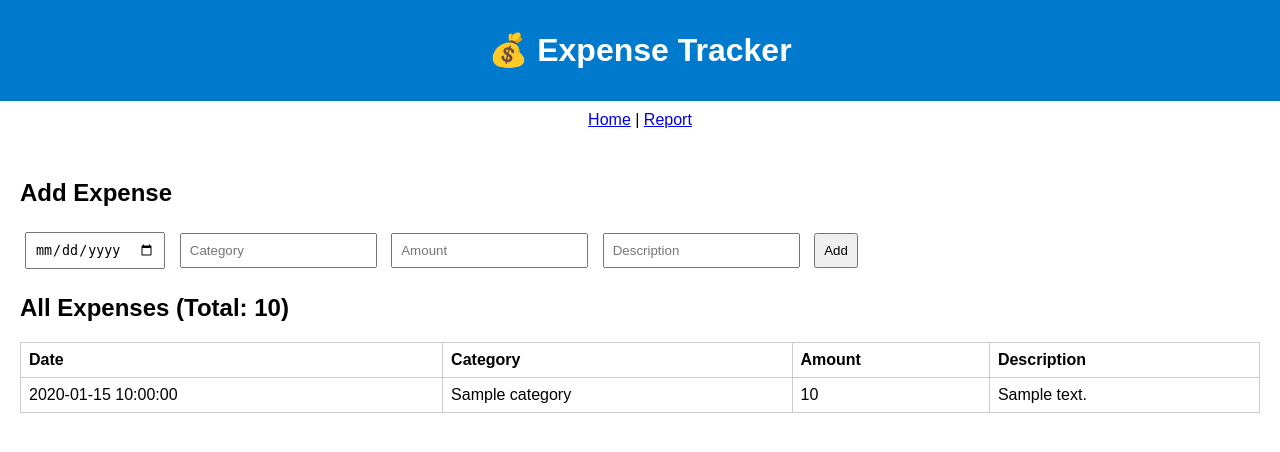
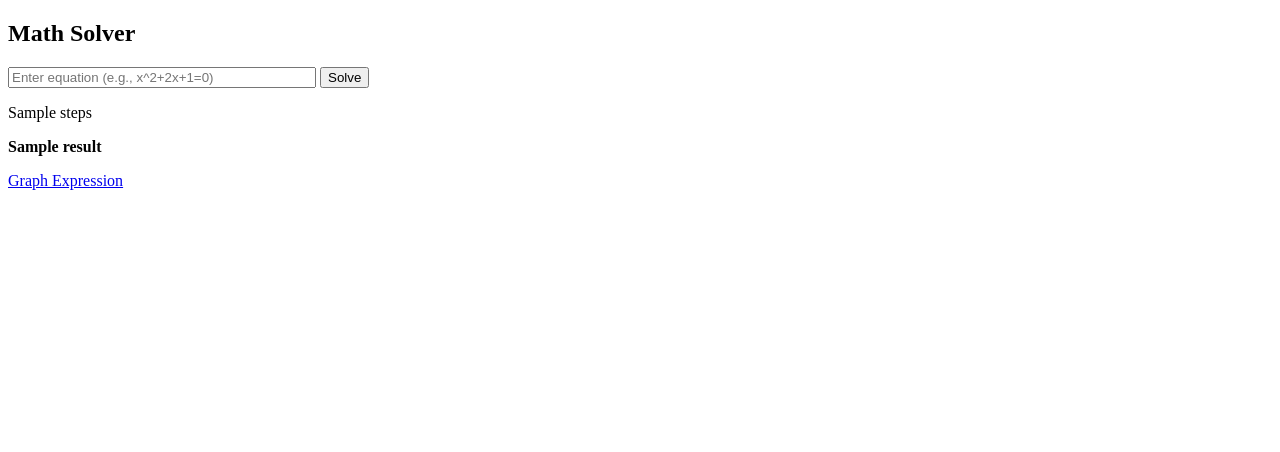
Before and after one commit to Bijush/my-python-app, a Flask app: template templates/index.html in a window 1280 px wide. Shown: the top 452 px of the page. Run offline with Flask 3, Linux system fonts and the light colour scheme; the template is opened without the code that fills it: most values are stand-ins (such as "Sample title", 1, 10 or a date in 2020).

Commit message:
Add files via upload

```diff
--- a/templates/index.html
+++ b/templates/index.html
@@ -1,20 +1,14 @@
-{% extends "layout.html" %}
-{% block content %}
-  <h2>Add Expense</h2>
-  <form method="post">
-    <input type="date" name="date" required>
-    <input type="text" name="category" placeholder="Category" required>
-    <input type="number" step="0.01" name="amount" placeholder="Amount" required>
-    <input type="text" name="description" placeholder="Description">
-    <button type="submit">Add</button>
-  </form>
-  <h2>All Expenses (Total: {{ total }})</h2>
-  <table>
-    <tr><th>Date</th><th>Category</th><th>Amount</th><th>Description</th></tr>
-    {% for e in expenses %}
-    <tr>
-      <td>{{ e.date }}</td><td>{{ e.category }}</td><td>{{ e.amount }}</td><td>{{ e.description }}</td>
-    </tr>
-    {% endfor %}
-  </table>
-{% endblock %}
+<!DOCTYPE html>
+<html>
+<head><title>Math Solver</title></head>
+<body>
+<h2>Math Solver</h2>
+<form method="POST">
+  <input type="text" name="equation" placeholder="Enter equation (e.g., x^2+2x+1=0)" style="width:300px" required>
+  <input type="submit" value="Solve">
+</form>
+<p>{{ steps|safe }}</p>
+<p><strong>{{ result }}</strong></p>
+<a href="/graph">Graph Expression</a>
+</body>
+</html>
```
Also changed, not shown: templates/graph.html (added, +16 -0 lines).
